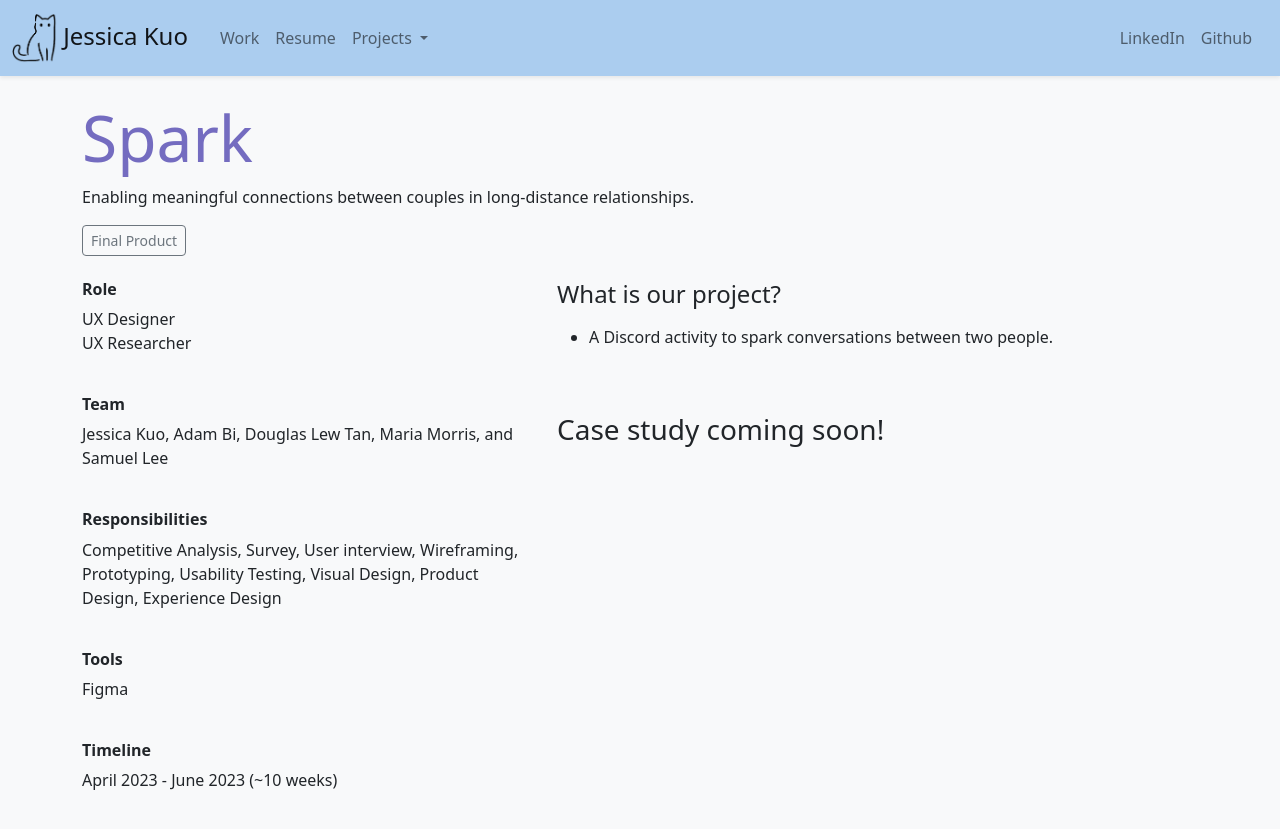
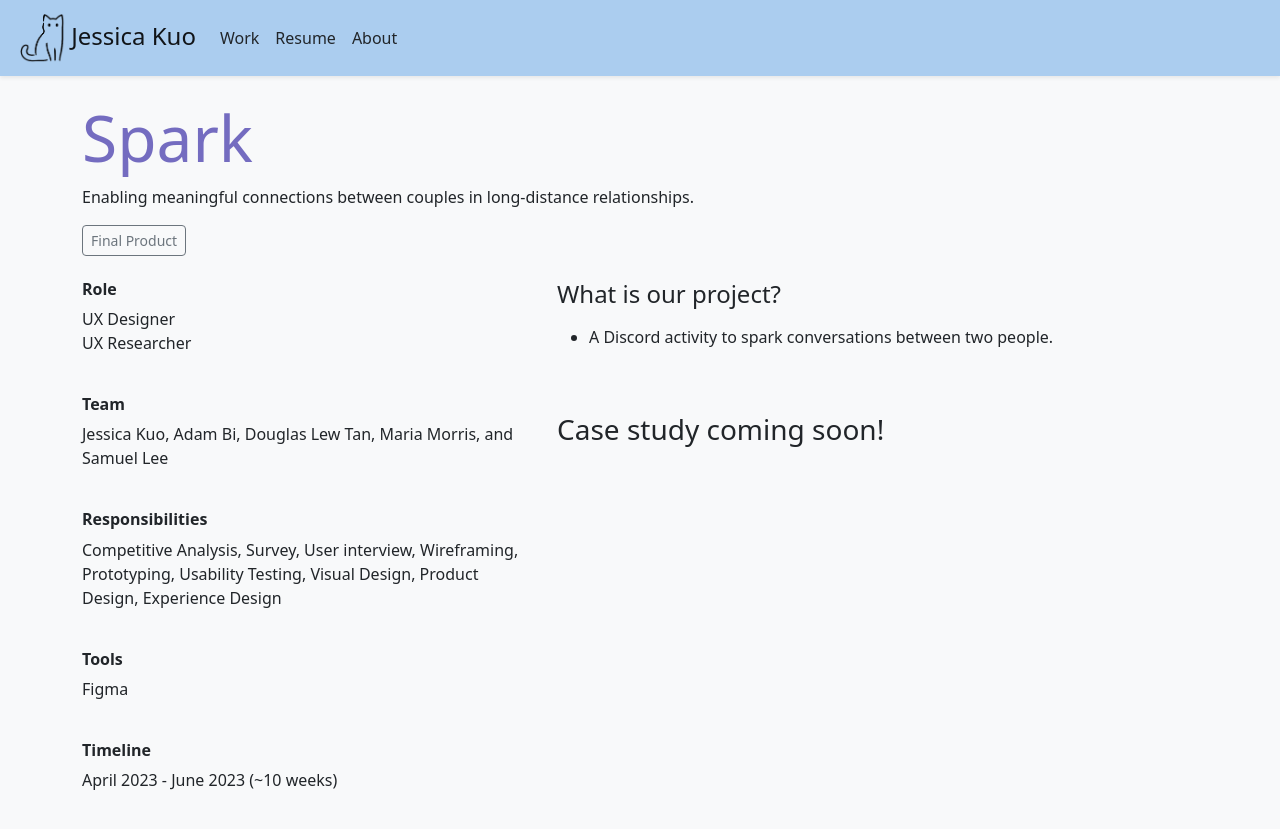
Before and after one commit to jesskuo/jesskuo.github.io, a Jekyll site: the page built from spark.html, in a window 1280 px wide. Shown: the top 829 px of the page. Built offline with Jekyll 4.4.1, drawn with Linux system fonts in a browser that asks for light colours.

Commit message:
Added about page and made new header

```diff
--- a/_includes/header.html
+++ b/_includes/header.html
@@ -1,38 +1,23 @@
 <nav class="navbar navbar-expand-md navbar sticky-top shadow-sm" style="background-color: #abcdef;">
   <div class="container-fluid">
     <a class="navbar-brand" href="../index.html">
-      <img src="files/logo.png" class="logo d-inline-block align-center" alt="">
-      Jessica Kuo
+      <img src="files/logo.png" class="logo d-inline-block ms-2" alt=""> Jessica Kuo
     </a>
     <button class="navbar-toggler" type="button" data-bs-toggle="collapse" data-bs-target="#navbarSupportedContent" aria-controls="navbarSupportedContent" aria-expanded="false" aria-label="Toggle navigation">
       <span class="navbar-toggler-icon"></span>
     </button>
     <div class="collapse navbar-collapse" id="navbarSupportedContent">
-      <ul class="navbar-nav p-2">
+      <ul class="navbar-nav me-auto mb-2 mb-lg-0">
         <li class="nav-item">
-          <a class="nav-link" href="index.html#work">Work</a>
+          <a class="nav-link text-dark" aria-current="page" href="index.html#work">Work</a>
         </li>
         <li class="nav-item">
-          <a class="nav-link" href="files/jessica_kuo_resume.pdf">Resume</a>
+          <a class="nav-link text-dark" href="files/jessica_kuo_resume.pdf">Resume</a>
         </li>
-        <li class="nav-item dropdown">
-          <a class="nav-link dropdown-toggle" href="#" role="button" data-bs-toggle="dropdown" aria-expanded="false">
-            Projects
-          </a>
-          <ul class="dropdown-menu">
-            <li><a class="dropdown-item" href="coding-projects.html">Coding</a></li>
-            <li><a class="dropdown-item" href="design-works.html">Graphic Design</a></li>
-          </ul>
+        <li class="nav-item">
+          <a class="nav-link text-dark" aria-current="page" href="about.html">About</a>
         </li>
       </ul>
-      <u1 class="navbar-nav ms-auto p-2">
-        <li class="nav-item">
-          <a class="nav-link" href="https://www.linkedin.com/in/jesskuo/">LinkedIn</a>
-        </li>
-        <li class="nav-item">
-          <a class="nav-link" href="https://github.com/jesskuo">Github</a>
-        </li>
-      </u1>
     </div>
   </div>
 </nav>
```
Also changed, not shown: about.html (added, +27 -0 lines), files/about_pic.jpg (added).
